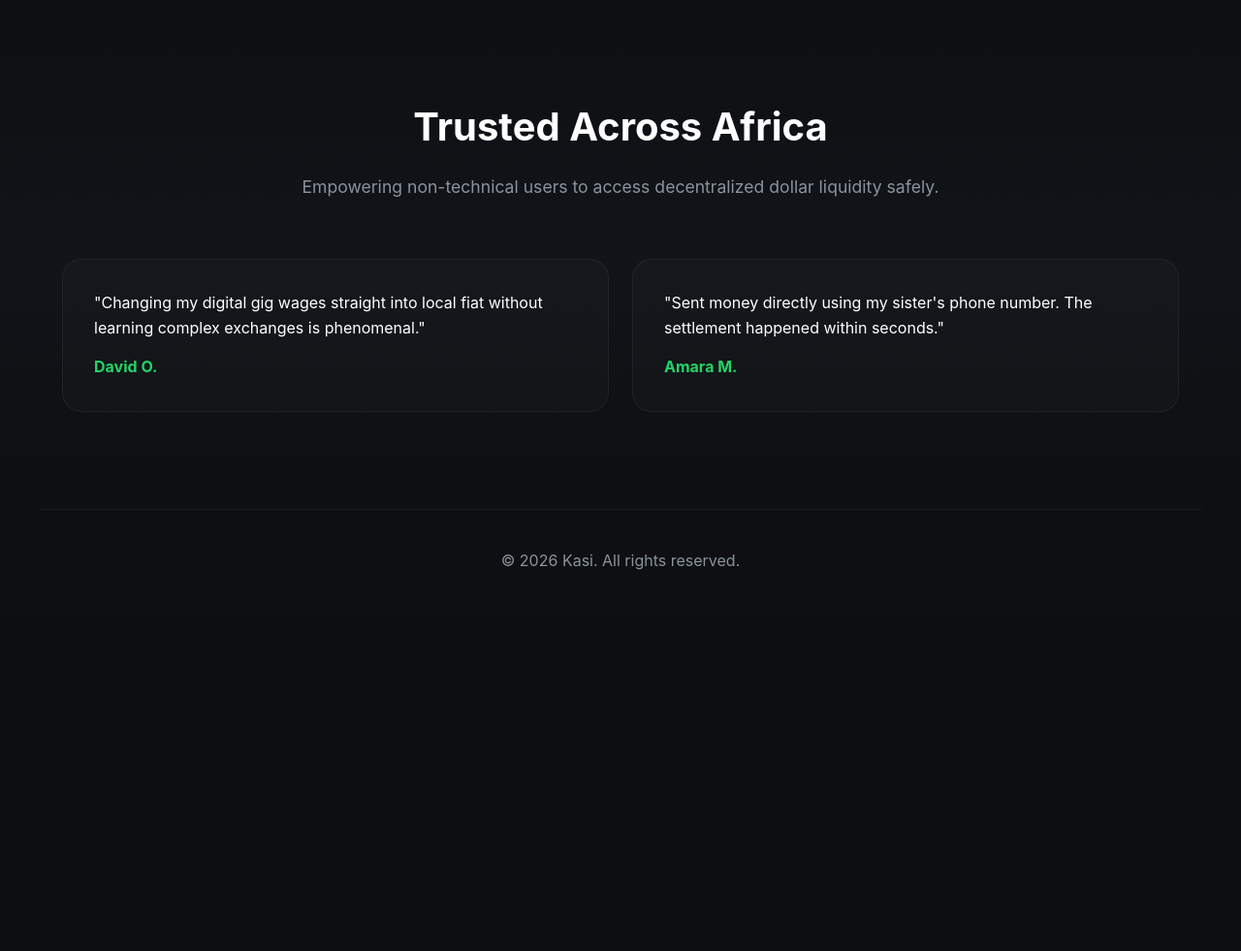
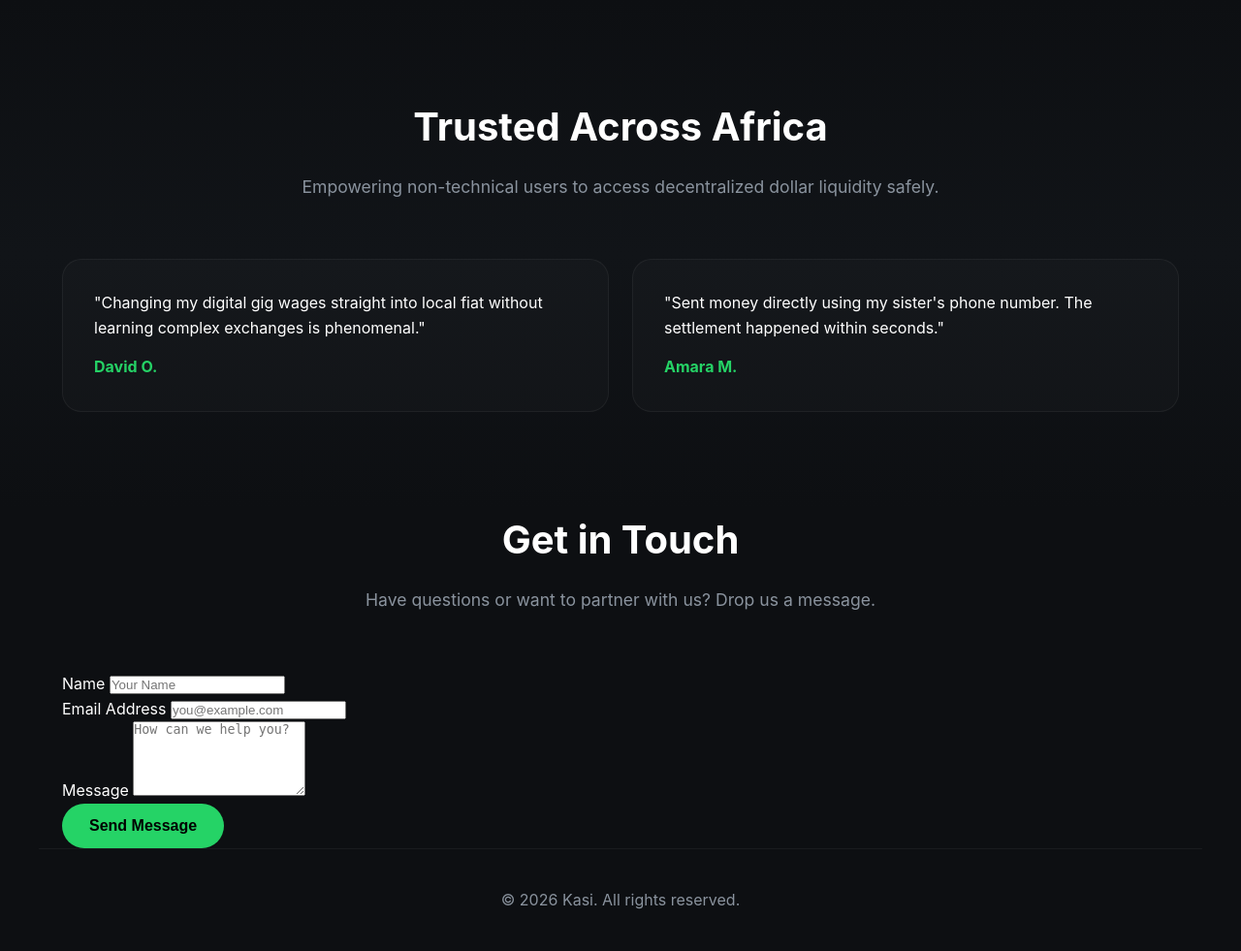
Before and after one commit to Group-2-Kisumu/Frontend, a Flask app: template templates/index.html in a window 1280 px wide. Shown: the part 1405-2386 px from the top of the page at 97% size. Before the commit the page ends 1993 px from the top, so only its background shows below. Run offline with Flask 3, Linux system fonts and the light colour scheme; the template is opened without the code that fills it, so the values that code supplies are empty; parts of the project's set-up code (start-up, migrations or seed data) failed here and were passed over.

Commit message:
feat: Add contact me section

```diff
--- a/templates/index.html
+++ b/templates/index.html
@@ -104,6 +104,37 @@
         </div>
     </section>
 
+    <!-- Contact Section -->
+    <section id="contact" class="contact">
+        <div class="container">
+            <div class="section-header">
+                <h2>Get in Touch</h2>
+                <p>Have questions or want to partner with us? Drop us a message.</p>
+            </div>
+            <div class="contact-card">
+                <form id="contactForm" onsubmit="handleContactSubmit(event)">
+                    <!-- Spam Honeypot Field -->
+                    <input type="text" name="_honey" style="display:none">
+
+                    <div class="form-group">
+                        <label for="contactName">Name</label>
+                        <input type="text" id="contactName" name="name" placeholder="Your Name" required>
+                    </div>
+                    <div class="form-group">
+                        <label for="contactEmail">Email Address</label>
+                        <input type="email" id="contactEmail" name="email" placeholder="you@example.com" required>
+                    </div>
+                    <div class="form-group">
+                        <label for="contactMessage">Message</label>
+                        <textarea id="contactMessage" name="message" rows="5" placeholder="How can we help you?" required></textarea>
+                    </div>
+                    <button type="submit" class="btn btn-submit">Send Message</button>
+                    <div id="contactFeedback" class="contact-feedback"></div>
+                </form>
+            </div>
+        </div>
+    </section>
+
     <footer>
         <div class="container" style="text-align: center; padding: 40px 0; border-top: 1px solid rgba(255,255,255,0.05); color: var(--text-muted);">
             <p>&copy; 2026 Kasi. All rights reserved.</p>
@@ -197,6 +228,48 @@
             setTimeout(() => appendMessage("Processing $50.00 cashout. Local bank wire generated! Checking settlement rails... 📈", "received"), 1200);
             setTimeout(() => appendMessage("Success! Fiat deposited straight to linked endpoint.", "received"), 2400);
         }
+
+        // Contact Form Submission Handler
+        function handleContactSubmit(event) {
+            event.preventDefault();
+            const form = event.target;
+            const feedback = document.getElementById('contactFeedback');
+            const submitBtn = form.querySelector('.btn-submit');
+
+            feedback.style.color = 'var(--text-muted)';
+            feedback.innerText = 'Sending your message...';
+            submitBtn.disabled = true;
+
+            const formData = new FormData(form);
+            const object = Object.fromEntries(formData);
+            const json = JSON.stringify(object);
+
+            fetch('https://formsubmit.co/ajax/petraclara20@gmail.com', {
+                method: 'POST',
+                headers: {
+                    'Content-Type': 'application/json',
+                    'Accept': 'application/json'
+                },
+                body: json
+            })
+            .then(response => {
+                if (response.ok) {
+                    feedback.style.color = 'var(--accent-green)';
+                    feedback.innerText = 'Thank you! Your message has been sent successfully.';
+                    form.reset();
+                } else {
+                    throw new Error('Failed to send message.');
+                }
+            })
+            .catch(error => {
+                feedback.style.color = '#ff4a4a';
+                feedback.innerText = 'Oops! There was a problem sending your message.';
+                console.error(error);
+            })
+            .finally(() => {
+                submitBtn.disabled = false;
+            });
+        }
     </script>
 </body>
 </html>
```
